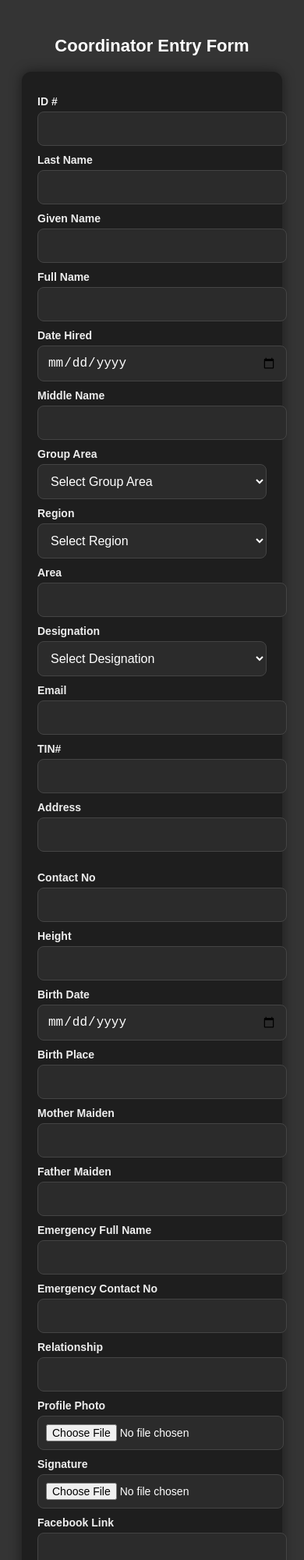
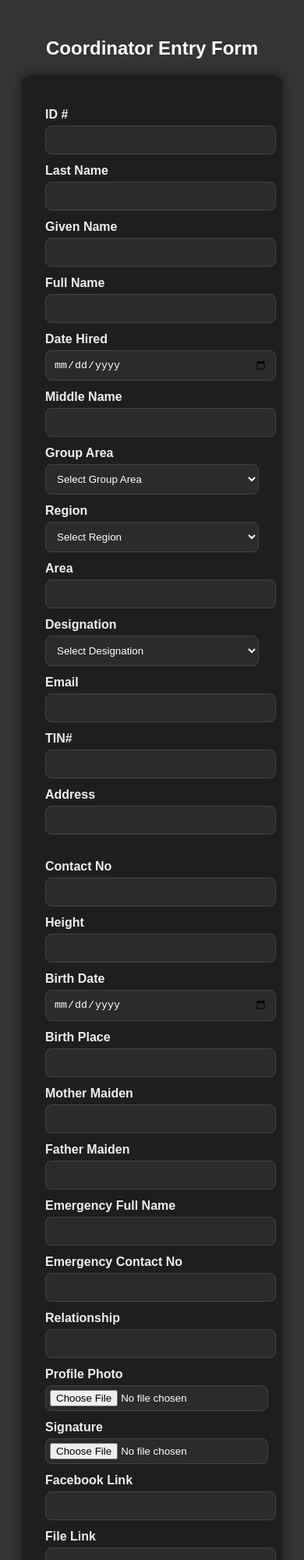
Before and after one commit to Da2126/Coordinator-Entry-Form, a plain HTML site: page index.html in a window 390 px wide. Shown: the top 2000 px of the page at 78% size. Drawn offline with Linux system fonts and the light colour scheme; some packages are replaced by stand-ins of ours; a script that the page names is missing.

Commit message:
Update index.html

```diff
--- a/index.html
+++ b/index.html
@@ -100,48 +100,7 @@
         grid-column: 1;
       }
 
-      /* Existing styles remain unchanged, just adding/improving mobile responsiveness */
-@media (max-width: 768px) {
-  form {
-    grid-template-columns: 1fr; /* Single column */
-    padding: 20px;              /* Slightly smaller padding */
-    gap: 15px;                   /* Reduce gap between inputs */
-  }
 
-  label {
-    margin-top: 10px;
-    font-size: 14px; /* Slightly smaller font for mobile */
-  }
-
-  input, select, button {
-    font-size: 16px;    /* Larger font for touch devices */
-    padding: 12px;      /* More padding for easier tapping */
-  }
-
-  button {
-    margin-top: 20px;
-  }
-
-  h2 {
-    font-size: 22px;    /* Smaller heading for mobile */
-  }
-
-  h3 {
-    font-size: 18px;
-  }
-
-  .loading-overlay .loader {
-    width: 50px;
-    height: 50px;
-    border-width: 6px;
-  }
-}
-
-/* Optional: Make the file inputs more touch-friendly */
-input[type="file"] {
-  padding: 10px;
-  font-size: 14px;
-}
 
     }
   </style>
```
